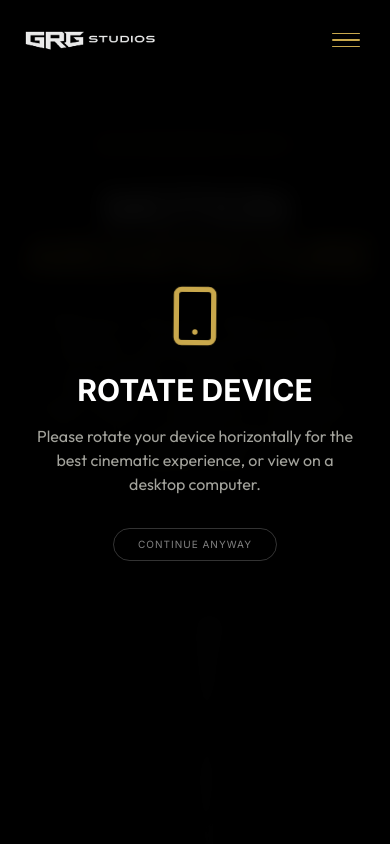
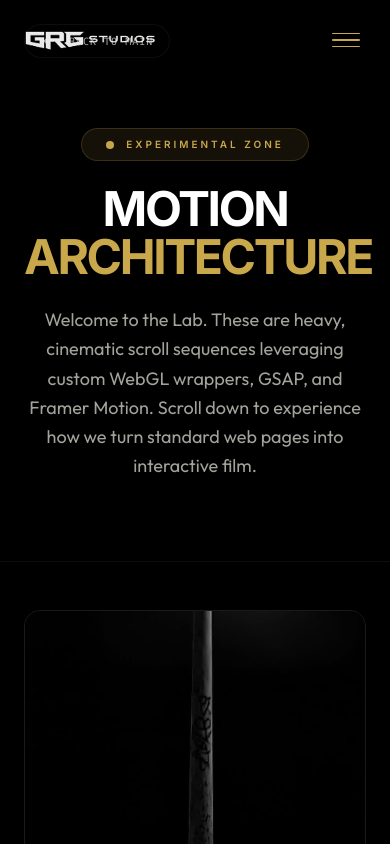
Before and after one commit to happyhec/grg-studios, a Next.js app: page /lab in a window 390 px wide. Shown: the top 844 px of the page. Built offline with nearby package versions, Linux system fonts and the light colour scheme.

Commit message:
fix: Securely lock all touch devices to MobileLabView to prevent OOM crash on landscape rotation

```diff
--- a/src/app/lab/page.tsx
+++ b/src/app/lab/page.tsx
@@ -11,18 +11,15 @@ const FloraShowcase = dynamic(() => import('@/components/FloraShowcase'), { ssr:
 const SunflowerShowcase = dynamic(() => import('@/components/SunflowerShowcase'), { ssr: false });
 
 export default function MotionLabPage() {
-  const [isPortraitMobile, setIsPortraitMobile] = useState(false);
-  const [hasDismissedOverlay, setHasDismissedOverlay] = useState(false);
   const [isMobile, setIsMobile] = useState(false);
   const [mounted, setMounted] = useState(false);
 
   useEffect(() => {
     const checkOrientation = () => {
-      const mobile = window.innerWidth < 768;
+      // Lock any device with touch capabilities or tablet-width into the Mobile View
+      const isTouch = ('ontouchstart' in window) || (navigator.maxTouchPoints > 0);
+      const mobile = window.innerWidth < 1024 || isTouch;
       setIsMobile(mobile);
-      // Check if it's a mobile device in portrait mode
-      const isPortrait = window.matchMedia("(orientation: portrait)").matches;
-      setIsPortraitMobile(mobile && isPortrait);
     };
 
     checkOrientation();
@@ -101,31 +98,7 @@ export default function MotionLabPage() {
         </Link>
       </footer>
 
-      {/* Mobile Portrait Rotation Overlay */}
-      <AnimatePresence>
-        {isPortraitMobile && !hasDismissedOverlay && (
-          <motion.div
-            initial={{ opacity: 0 }}
-            animate={{ opacity: 1 }}
-            exit={{ opacity: 0 }}
-            className="fixed inset-0 z-[999] bg-black/95 backdrop-blur-md flex flex-col items-center justify-center p-6 text-center"
-          >
-            <Smartphone className="w-16 h-16 text-[#c9a84c] mb-6 animate-[spin_3s_ease-in-out_infinite]" />
-            <h2 className="font-rajdhani text-3xl font-bold text-white mb-4 uppercase">
-              Rotate Device
-            </h2>
-            <p className="text-[#a3a39c] font-outfit max-w-xs mb-8">
-              Please rotate your device horizontally for the best cinematic experience, or view on a desktop computer.
-            </p>
-            <button
-              onClick={() => setHasDismissedOverlay(true)}
-              className="px-6 py-2 border border-white/20 text-white/50 text-[10px] uppercase tracking-widest rounded-full hover:bg-white/5 transition-colors"
-            >
-              Continue Anyway
-            </button>
-          </motion.div>
-        )}
-      </AnimatePresence>
+
 
     </main>
   );
```
